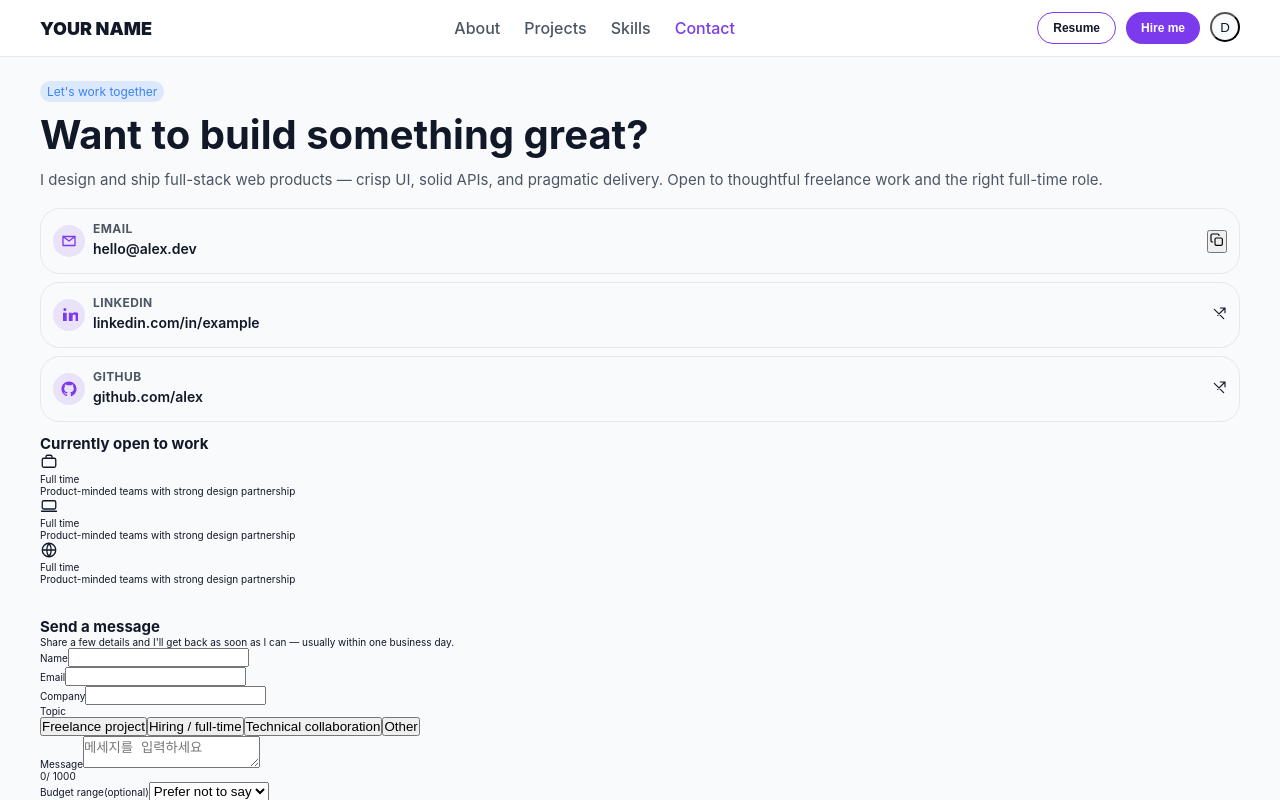
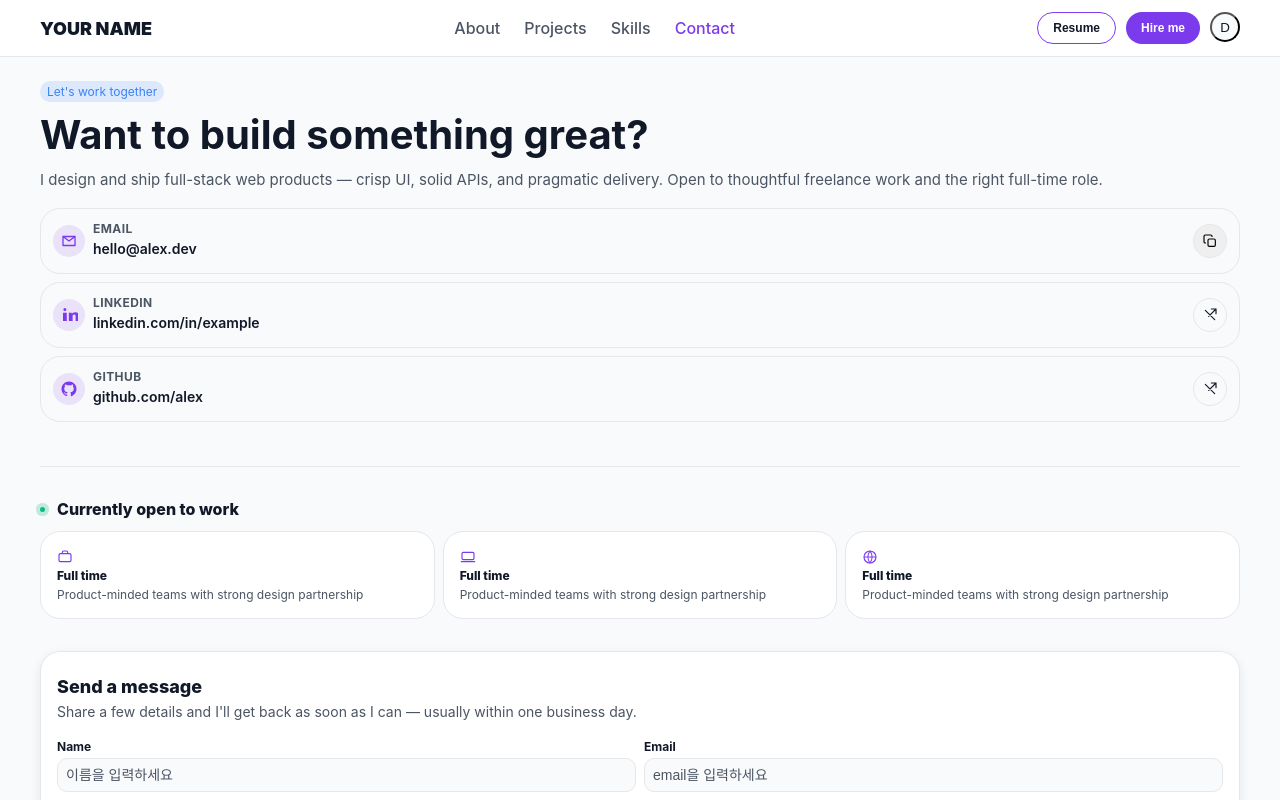
Before and after one commit to Yejun-Jung/portfolio, a React app: page /contact in a window 1280 px wide. Shown: the top 800 px of the page. Built offline with nearby package versions, Linux system fonts and the light colour scheme; the HTML template or start-up script is replaced by a standard one; a web font is replaced by a local one.

Commit message:
contact-end

```diff
--- a/src/pages/contact/ContactPage.jsx
+++ b/src/pages/contact/ContactPage.jsx
@@ -145,23 +145,23 @@ const ContactPage = () => {
                 <div className={styles.availCard}>
                   <div className={styles.availIcon}>
                     <IconBriefcase />
+                  </div>
                     <p className={styles.availLabel}>Full time</p>
                     <p className={styles.availDesc}>Product-minded teams with strong design partnership</p>
-                  </div>
                 </div>
                 <div className={styles.availCard}>
                   <div className={styles.availIcon}>
                     <IconLaptop />
+                  </div>
                     <p className={styles.availLabel}>Full time</p>
                     <p className={styles.availDesc}>Product-minded teams with strong design partnership</p>
-                  </div>
                 </div>
                 <div className={styles.availCard}>
                   <div className={styles.availIcon}>
                     <IconGlobe />
+                  </div>
                     <p className={styles.availLabel}>Full time</p>
                     <p className={styles.availDesc}>Product-minded teams with strong design partnership</p>
-                  </div>
                 </div>
               </div>
             </div>
@@ -182,7 +182,7 @@ const ContactPage = () => {
               <form className={styles.form} onSubmit={handleSubmit}>
                 <div className={styles.row2}>
                   <div className={styles.field}>
-                    <label className={styles.label} htmlFor='contact-name'>Name</label>
+                      <label className={styles.label} htmlFor='contact-name'>Name</label>
                     <input
                       id='contact-name'
                       className={styles.input}
@@ -191,6 +191,7 @@ const ContactPage = () => {
                       onChange={(e) => setName(e.target.value)}
                       required
                       autoComplete='name'
+                      placeholder='이름을 입력하세요'
                       type="text" />
 
                   </div>
@@ -204,6 +205,7 @@ const ContactPage = () => {
                       onChange={(e) => setEmail(e.target.value)}
                       required
                       autoComplete='email'
+                      placeholder='email을 입력하세요'
                       type="email" />
 
                   </div>
--- a/src/pages/contact/ContactPage.module.scss
+++ b/src/pages/contact/ContactPage.module.scss
@@ -1,41 +1,34 @@
 @use '../../styles/variables' as *;
-.contact_section{
+
+.contact_section {
     padding: $space-4 0 $space-8;
     background: var(--color-bg-muted);
     transition: $transition-theme;
 }
+
 .layout {
     display: grid;
     gap: $space-5;
     align-items: start;
+
     @media (min-width:$breakpoint-lg) {
-        grid-template-columns: minmax(0,1fr) minmax(0,1fr);
+        grid-template-columns: minmax(0, 1fr) minmax(0, 1fr);
     }
 }
+
 .intro {
     display: flex;
     flex-direction: column;
     gap: $space-2;
 }
+
 .links {
     flex-direction: column;
     gap: $space-1;
     display: flex;
     margin-top: $space-0;
 }
-.linkCard {
-    border: 1px solid var(--color-border);
-    padding:$space-2;
-    border-radius: $radius-md;
-    display: flex;
-    align-items: center;
-    gap: $space-1;
-    transition: $transition-theme;
-    &:hover {
-        border-color: color-mix(in srgb, var(--color-primary) 35%, var(--color-border));
-        box-shadow: var(--shadow-md);
-    }
-}
+
 
 .linkIcon {
     flex-shrink: 0;
@@ -47,21 +40,264 @@
     place-items: center;
     color: var(--color-primary);
 }
+
 .linkBody {
     flex: 1;
 }
+
 .linkLabel {
     margin-bottom: $space-0;
     font-size: $font-size-xs;
     font-weight: 700;
     text-transform: uppercase;
     letter-spacing: .04rem;
-    color:var(--color-text-muted)
+    color: var(--color-text-muted)
 }
+
 .linkValue {
     margin-bottom: $space-0;
     font-size: $font-size-sm;
     font-weight: 600;
-    color:var(--color-text);
+    color: var(--color-text);
     word-break: break-all;
 }
+
+.linkActions {
+    display: flex;
+    flex-shrink: 0;
+    gap: $space-0;
+}
+
+.iconBtn {
+    border: 1px solid var(--color-border);
+    // width: $space-4;
+    // height: $space-4;
+    display: grid;
+    place-items: center;
+    border-radius: $radius-md;
+    padding: $space-1;
+    transition: $transition-theme;
+}
+
+.linkCard {
+    border: 1px solid var(--color-border);
+    padding: $space-2;
+    border-radius: $radius-md;
+    display: flex;
+    align-items: center;
+    gap: $space-1;
+    transition: $transition-theme;
+
+    &:hover {
+        border-color: color-mix(in srgb, var(--color-primary) 35%, var(--color-border));
+        box-shadow: var(--shadow-md);
+
+        .iconBtn {
+            border-color: color-mix(in srgb, var(--color-primary) 35%, var(--color-border));
+            background: var(--color-card-bg);
+
+        }
+    }
+}
+
+.statusBlock {
+    margin-top: $space-5;
+    padding-top: $space-5;
+    border-top: 1px solid var(--color-border);
+}
+
+.statusHead {
+    display: flex;
+    align-items: center;
+    gap: $space-2;
+    margin-bottom: $space-2;
+}
+
+.statusDot {
+    width: .5rem;
+    height: .5rem;
+    border-radius: $radius-full;
+    background-color: var(--color-success);
+    box-shadow: 0 0 0 0.4rem color-mix(in srgb, var(--color-success) 25%, transparent);
+}
+
+.statusTitle {
+    font-size: $font-size-md;
+    font-weight: 800;
+    color: var(--color-text)
+}
+
+.availability {
+    display: grid;
+    gap: $space-1;
+    grid-template-columns: 1fr;
+
+    @media (min-width:$breakpoint-sm) {
+        grid-template-columns: repeat(3, 1fr);
+
+    }
+}
+
+.availCard {
+    border: 1px solid var(--color-border);
+    padding: $space-3;
+    border-radius: $radius-md;
+    background-color: var(--color-card-bg);
+    transition: $transition-theme;
+}
+
+.availIcon {
+    width: $space-3;
+    height: $space-3;
+    display: flex;
+    margin-bottom: $space-0;
+    color: var(--color-primary)
+}
+
+.availLabel {
+    margin-bottom: $space-0;
+    font-size: $font-size-xs;
+    font-weight: 800;
+    color: var(--color-text)
+}
+
+.availDesc {
+    font-size: $font-size-xs;
+    color: var(--color-text-muted)
+}
+
+.formCard {
+    background-color: var(--color-card-bg);
+    border: 1px solid var(--color-border);
+    padding: $space-4 $space-3;
+    border-radius: $radius-md;
+    transition: $transition-theme;
+    box-shadow: var(--shadow-md);
+}
+
+.formHead {
+    margin-bottom: $space-3;
+}
+
+.formTitle {
+    margin-bottom: $space-0;
+    font-size: $font-size-lg;
+    font-weight: 800;
+    color: var(--color-text)
+}
+
+.formLead {
+    font-size: $font-size-sm;
+    line-height: 1.55;
+    color: var(--color-text-muted)
+}
+
+.form {
+    display: flex;
+    flex-direction: column;
+    gap: $space-2;
+}
+
+.row2 {
+    display: grid;
+    gap: $space-1;
+
+    @media (min-width:$breakpoint-sm) {
+        grid-template-columns: 1fr 1fr;
+    }
+}
+
+.field {
+    display: flex;
+    flex-direction: column;
+    gap: $space-0;
+}
+
+.label,
+.inquiryLabel {
+    font-size: $font-size-xs;
+    font-weight: 700;
+    color: var(--color-text)
+}
+
+.optional {
+    font-weight: 500;
+    color: var(--color-text-muted)
+}
+
+.input,
+.textarea,
+.select {
+    width: 100%;
+    padding: $space-1;
+    border: 1px solid var(--color-border);
+    border-radius: $radius-sm;
+    background-color: var(--color-bg-muted);
+    font-size: $font-size-sm;
+    outline: none;
+
+    &:focus {
+        border-color: color-mix(in srgb, var(--color-primary) 55%, var(--color-border));
+        box-shadow: 0 0 0 0.1rem color-mix(in srgb, var(--color-primary) 15%, transparent);
+    }
+
+    &::placeholder {
+        color: var(--color-text-muted);
+    }
+}
+
+.textarea {
+    min-height: 14rem;
+}
+
+.textareaFoot {
+    display: flex;
+    justify-content: flex-end;
+}
+
+.select {
+    cursor: pointer;
+}
+
+.inquiryRow {
+    display: flex;
+    flex-wrap: wrap;
+    gap: $space-0;
+    margin-top: $space-1;
+}
+
+.topicBtn {
+    padding: $space-0 $space-1;
+    border-radius: $radius-full;
+    border: 1px solid var(--color-border);
+    background-color: var(--color-bg-muted);
+    color: var(--color-text-muted);
+    transition: $transition-theme;
+
+    &:hover {
+        color: var(--color-text);
+        border-color: color-mix(in srgb, var(--color-primary) 40%, var(--color-border));
+
+    }
+}
+.topicBtnActive {
+    background-color: var(--color-primary);
+    color:var(--btn-primary-text);
+    border-color: transparent;
+}
+.submit {
+    &:hover {
+        filter: brightness(1.09);
+    }
+    &:disabled {
+        opacity: .65;
+        cursor: not-allowed;
+        filter: none;
+    }
+}
+.privacyNote {
+    margin-top: $space-1;
+    text-align: center;
+    font-size: $font-size-xs;
+    color:var(--color-text-muted)
+}
```
